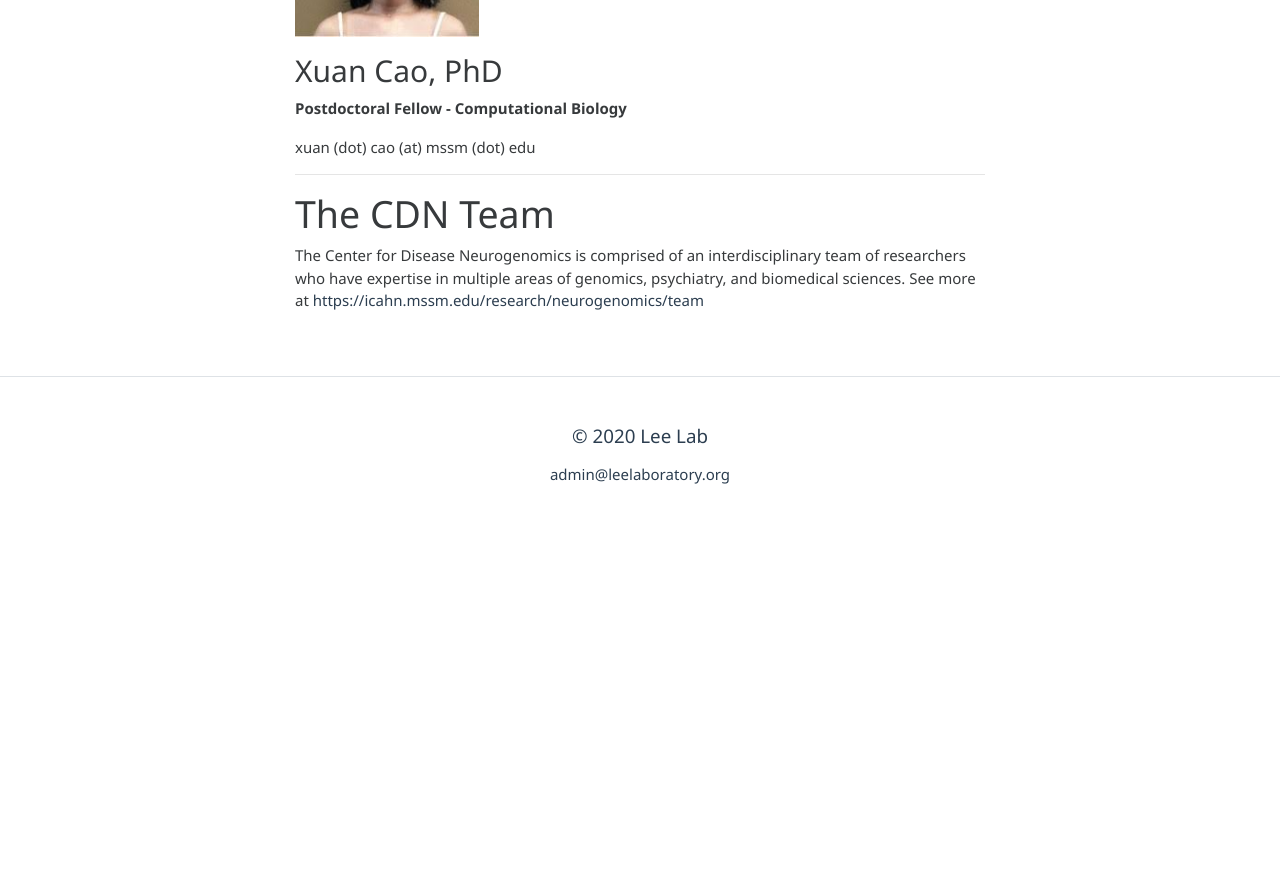
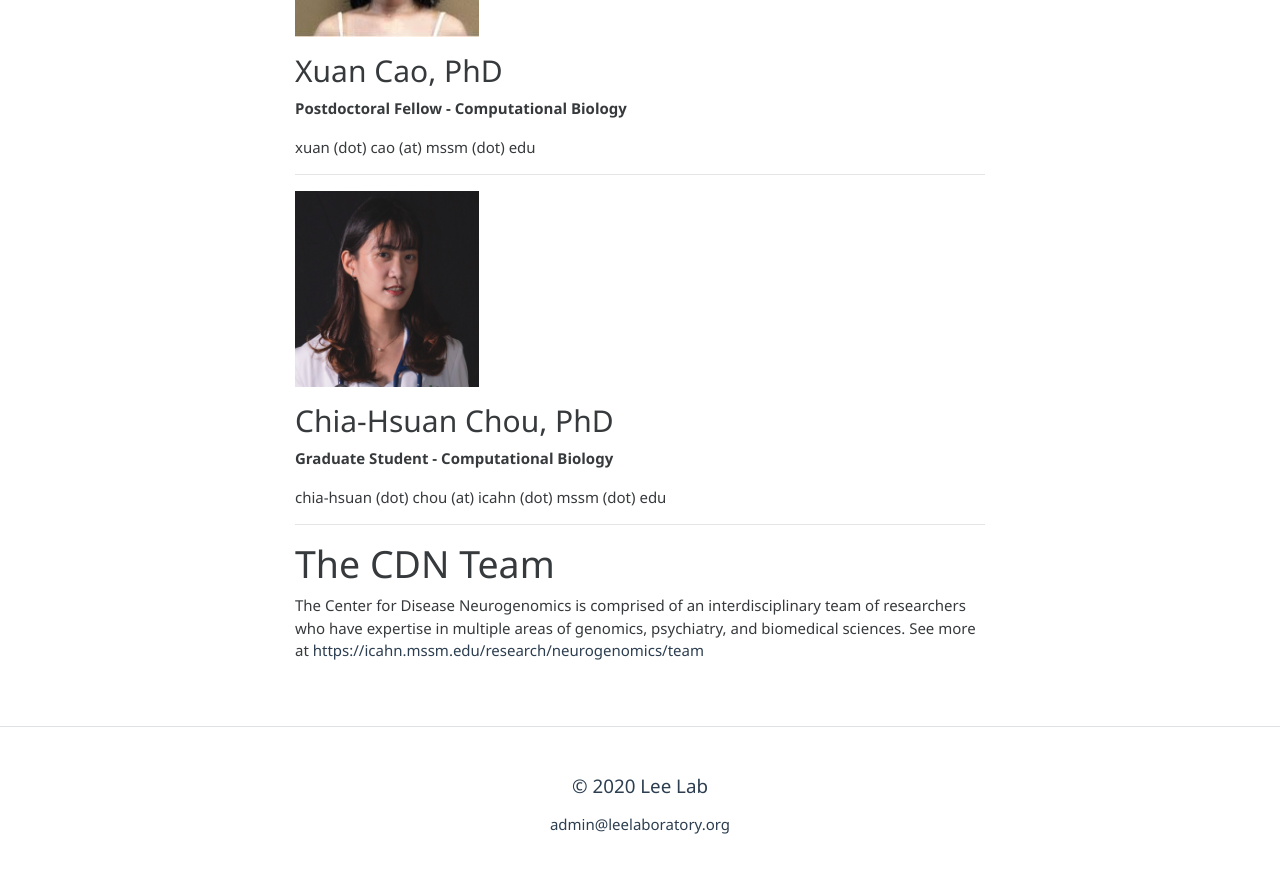
Before and after one commit to leelaboratory/leelaboratory.github.io, a Jekyll site: the page built from pages/team.md, in a window 1280 px wide and 900 px high, scrolled down 2893 px. Shown: the top 873 px of the window. Built offline with Jekyll 4.4.1, drawn with Linux system fonts in a browser that asks for light colours; before the commit the page ends 3443 px from its top, so only the background shows below that.

Commit message:
Update team.md

```diff
--- a/pages/team.md
+++ b/pages/team.md
@@ -100,5 +100,17 @@ xuan (dot) cao (at) mssm (dot) edu
 
 <hr>
 
+<img src="/images/CC.jpg" width="184" height="196">
+
+## Chia-Hsuan Chou, PhD
+<p><b>
+  Graduate Student - Computational Biology
+</b></p>
+
+chia-hsuan (dot) chou (at) icahn (dot) mssm (dot) edu
+
+<hr>
+
+
 # The CDN Team
 The Center for Disease Neurogenomics is comprised of an interdisciplinary team of researchers who have expertise in multiple areas of genomics, psychiatry, and biomedical sciences. See more at [https://icahn.mssm.edu/research/neurogenomics/team](https://icahn.mssm.edu/research/neurogenomics/team)
```
